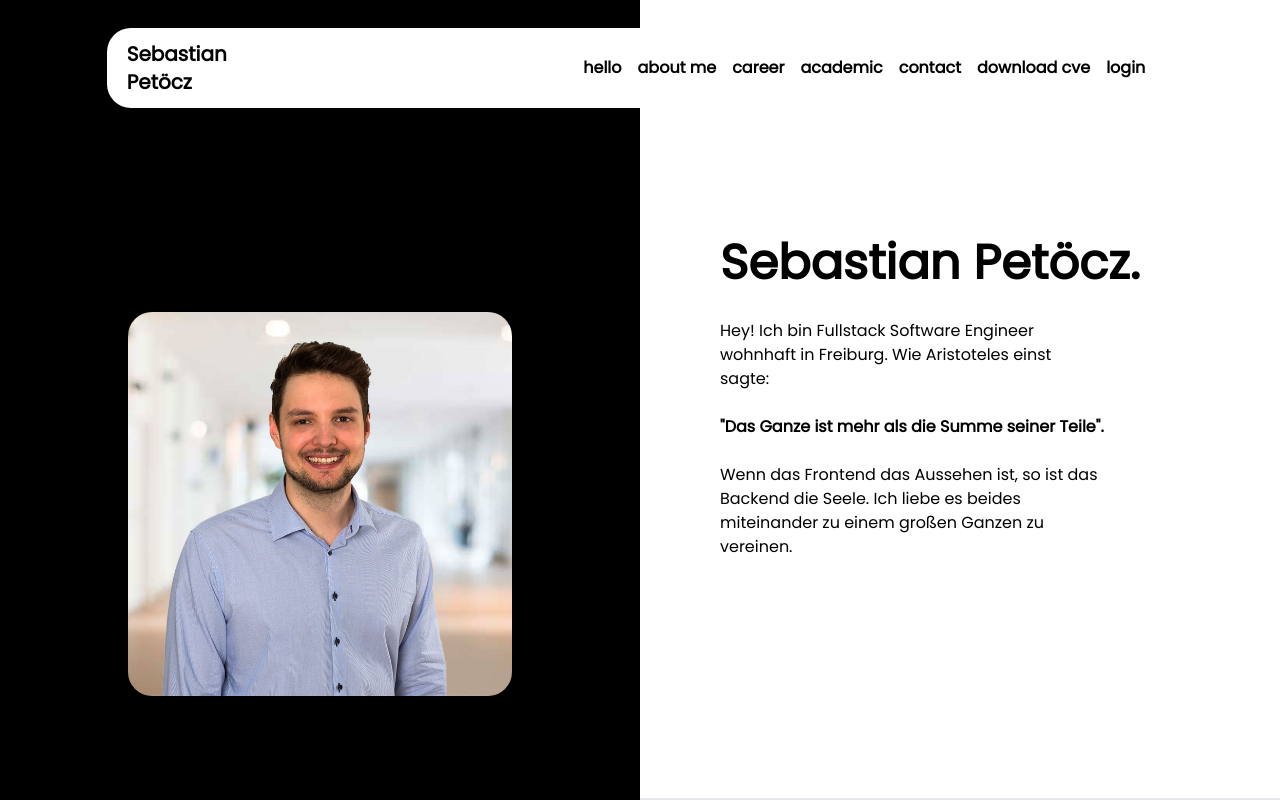
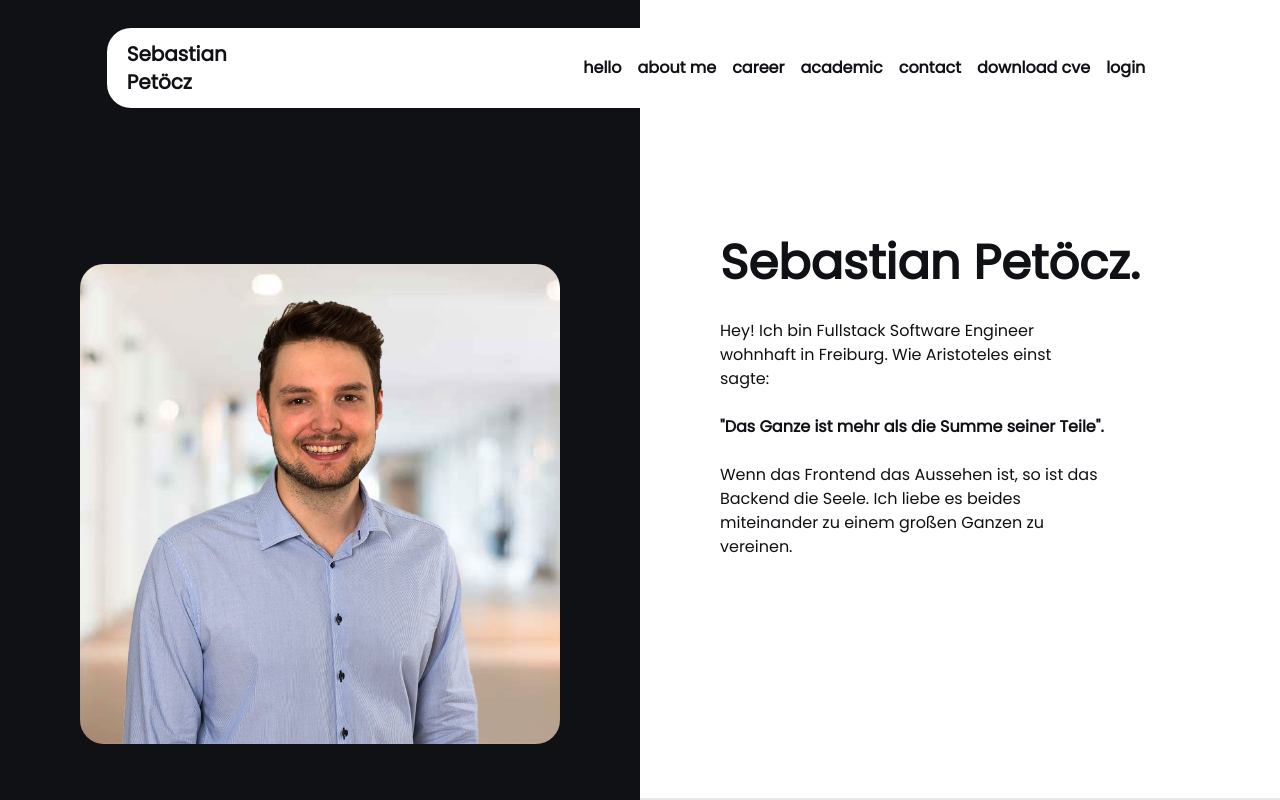
Before and after one commit to SebastianPetric/homepage-ui, a React (Vite) app: page / in a window 1280 px wide. Shown: the top 800 px of the page. Built offline with nearby package versions, Linux system fonts and the light colour scheme; no server answers.

Commit message:
add social media links and fix background and text color for future profile image

```diff
--- a/src/App.tsx
+++ b/src/App.tsx
@@ -11,10 +11,10 @@ import {Element} from "react-scroll";
 
 function App() {
     return (
-        <div className={"min-w-1200 font-sans"}>
+        <div className={"min-w-1200 font-sans text-imageColor"}>
             <NavigationBar/>
             <div className="flex">
-                <aside className="h-screen w-1/2 sticky top-0 bg-black">
+                <aside className="h-screen w-1/2 sticky top-0 bg-imageColor">
                     <Sidebar/>
                 </aside>
 
--- a/src/profile/ProfileImage.tsx
+++ b/src/profile/ProfileImage.tsx
@@ -3,7 +3,7 @@ import logo from '../assets/profilefoto.jpg';
 export const ProfileImage = () => {
     return <>
         <div className={"flex items-center justify-center mt-36 flex-col"}>
-            <img className={"rounded-3xl w-96 h-96 mt-16"} src={logo} alt={"profile"}/>
+            <img className={"rounded-3xl w-3/4 w-3/4 object-scale-down mt-16"} src={logo} alt={"profile"}/>
         </div>
     </>
 }
--- a/src/user/Info.tsx
+++ b/src/user/Info.tsx
@@ -1,6 +1,5 @@
 import {useEffect, useState} from "react";
 import InfoTab, {TUserInfo} from "./InfoTab";
-//import pdf from '../assets/Bewerbung.pdf';
 
 export default function Info() {
     const [user, setUser] = useState<TUserInfo[]>([]);
--- a/src/user/InfoTab.tsx
+++ b/src/user/InfoTab.tsx
@@ -1,3 +1,5 @@
+import {FaGithub, FaLinkedin, FaXing} from "react-icons/all";
+
 export type TUserInfo = {
     id: string,
     first_name: string,
@@ -6,7 +8,13 @@ export type TUserInfo = {
 
     phone: string,
 
-    email: string
+    email: string,
+
+    github_link: string,
+
+    linkedin_link: string,
+
+    xing_link: string
 
 }
 
@@ -15,5 +23,13 @@ export default function InfoTab(user: TUserInfo) {
         <p className={"text-xl font-bold mb-2 text-green-600"}>{user ? user.first_name : ""} {user ? user.last_name : ""}</p>
         <p className={"text-sm font-bold"}>Mobil: {user ? user.phone : ""}</p>
         <p className={"text-sm font-bold"}>Email: {user ? user.email : ""}</p>
+        <div className={"flex flex-row mt-5"}>
+            <div className={"mr-4"}><a href={user.github_link} target="_blank"><FaGithub
+                className={"hover:text-green-600 text-2xl"}/></a></div>
+            <div className={"mr-4"}><a href={user.linkedin_link} target="_blank"><FaLinkedin
+                className={"hover:text-green-600 text-2xl"}/></a></div>
+            <div className={"mr-4"}><a href={user.xing_link} target="_blank"><FaXing
+                className={"hover:text-green-600 text-2xl"}/></a></div>
+        </div>
     </div>
 }
--- a/tailwind.config.cjs
+++ b/tailwind.config.cjs
@@ -6,6 +6,9 @@ module.exports = {
   darkMode: false, // or 'media' or 'class'
   theme: {
     extend: {
+      colors: {
+        'imageColor': '#101115',
+      },
       fontFamily: {
         "sans": ["Poppins", ...defaultTheme.fontFamily.sans],
         "serif": [...defaultTheme.fontFamily.serif],
```
